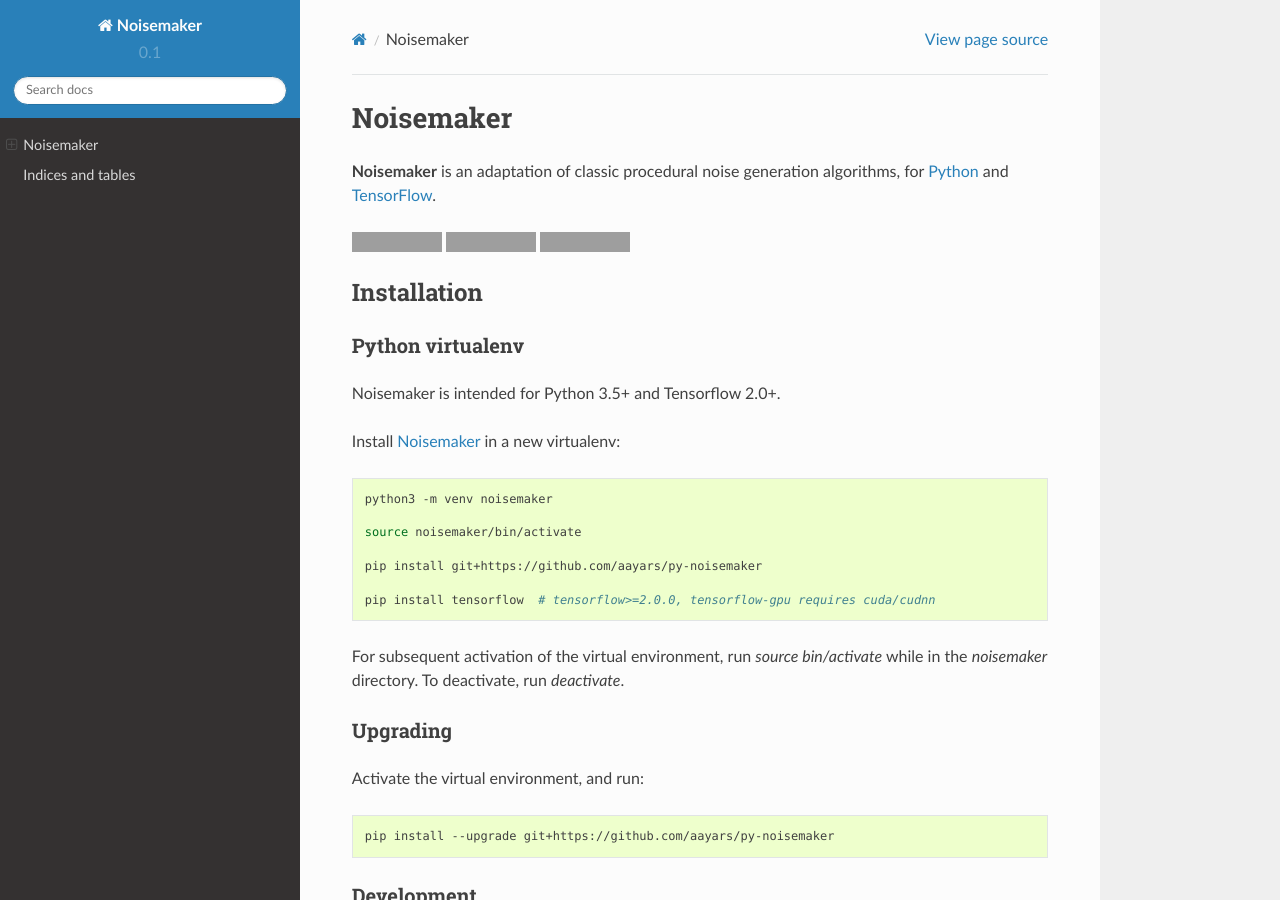
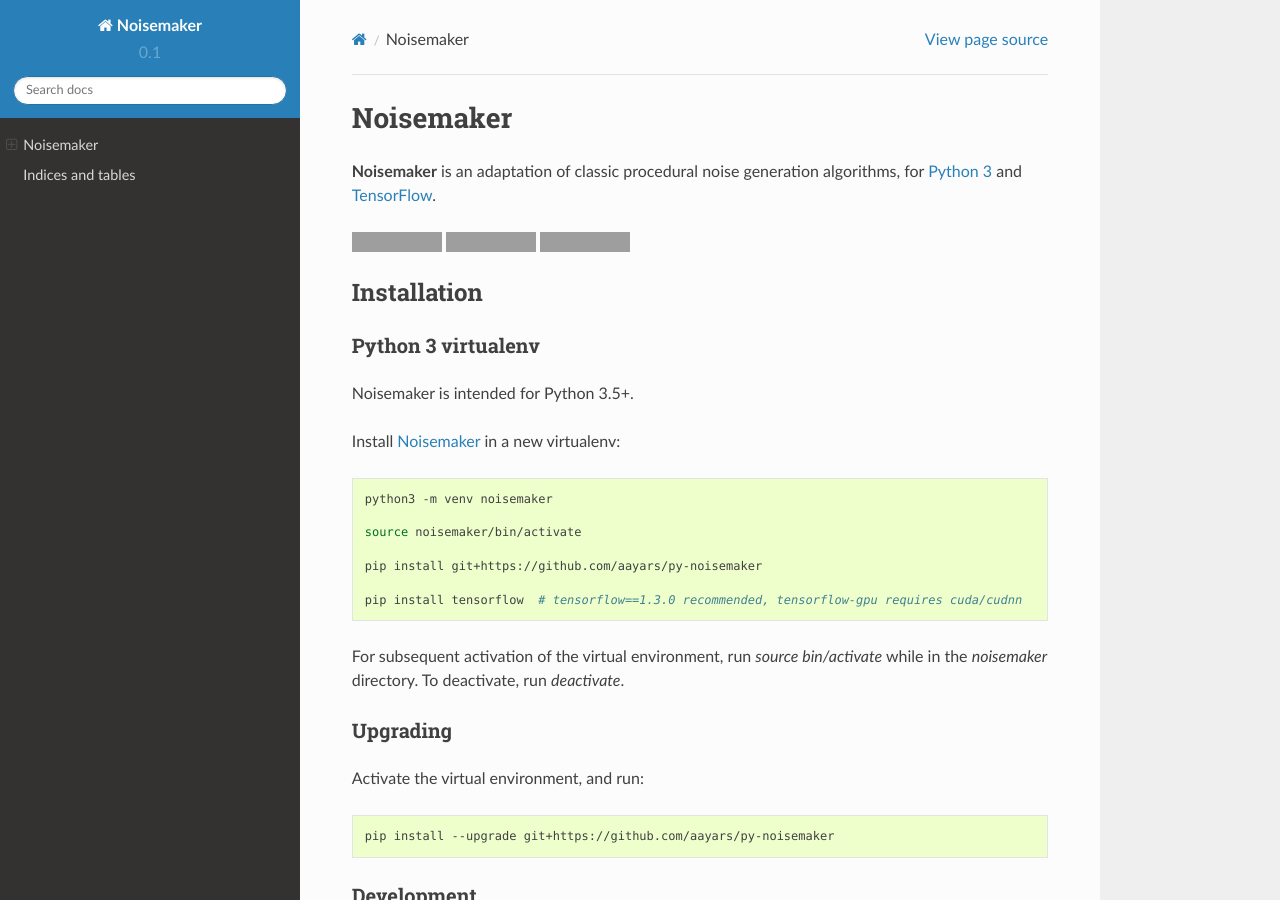
Before and after one commit to aayars/py-noisemaker, a Sphinx documentation site: the page built from docs/index.rst, in a window 1280 px wide and 900 px high. Built offline with Sphinx 7.4.7 and the Read the Docs theme 2.0.0, drawn with Linux system fonts in a browser that asks for light colours; grey boxes are pictures that could not be loaded.

Commit message:
Revert "doc updates"
This reverts commit 8d795fea0a927ec26a23d6579d3d3b2a58af723a.

```diff
--- a/docs/index.rst
+++ b/docs/index.rst
@@ -5,7 +5,7 @@
    :maxdepth: 2
    :caption: Contents:
 
-**Noisemaker** is an adaptation of classic procedural noise generation algorithms, for `Python`_ and `TensorFlow`_.
+**Noisemaker** is an adaptation of classic procedural noise generation algorithms, for `Python 3`_ and `TensorFlow`_.
 
 .. image:: https://travis-ci.com/aayars/py-noisemaker.svg?branch=master
    :target: https://travis-ci.com/aayars/py-noisemaker
@@ -22,10 +22,10 @@
 Installation
 ------------
 
-Python virtualenv
+Python 3 virtualenv
 ~~~~~~~~~~~~~~~~~~~
 
-Noisemaker is intended for Python 3.5+ and Tensorflow 2.0+.
+Noisemaker is intended for Python 3.5+.
 
 Install `Noisemaker`_ in a new virtualenv:
 
@@ -37,7 +37,7 @@
 
     pip install git+https://github.com/aayars/py-noisemaker
 
-    pip install tensorflow  # tensorflow>=2.0.0, tensorflow-gpu requires cuda/cudnn
+    pip install tensorflow  # tensorflow==1.3.0 recommended, tensorflow-gpu requires cuda/cudnn
 
 For subsequent activation of the virtual environment, run `source bin/activate` while in the `noisemaker` directory. To deactivate, run `deactivate`.
 
@@ -106,7 +106,7 @@
 * :ref:`genindex`
 * :ref:`modindex`
 
-.. _`Python`: https://www.python.org/
+.. _`Python 3`: https://www.python.org/
 .. _`Noisemaker`: https://github.com/aayars/py-noisemaker
 .. _`Noisemaker on Docker`: https://hub.docker.com/r/aayars/py-noisemaker/
 .. _`TensorFlow`: https://www.tensorflow.org/
--- a/setup.py
+++ b/setup.py
@@ -4,7 +4,7 @@
 
 
 setup(name='noisemaker',
-      version='0.1.146',
+      version='0.1.145',
       description='Generates procedural noise with Python 3 and TensorFlow',
       author='Alex Ayars',
       author_email='aayars@gmail.com',
```
